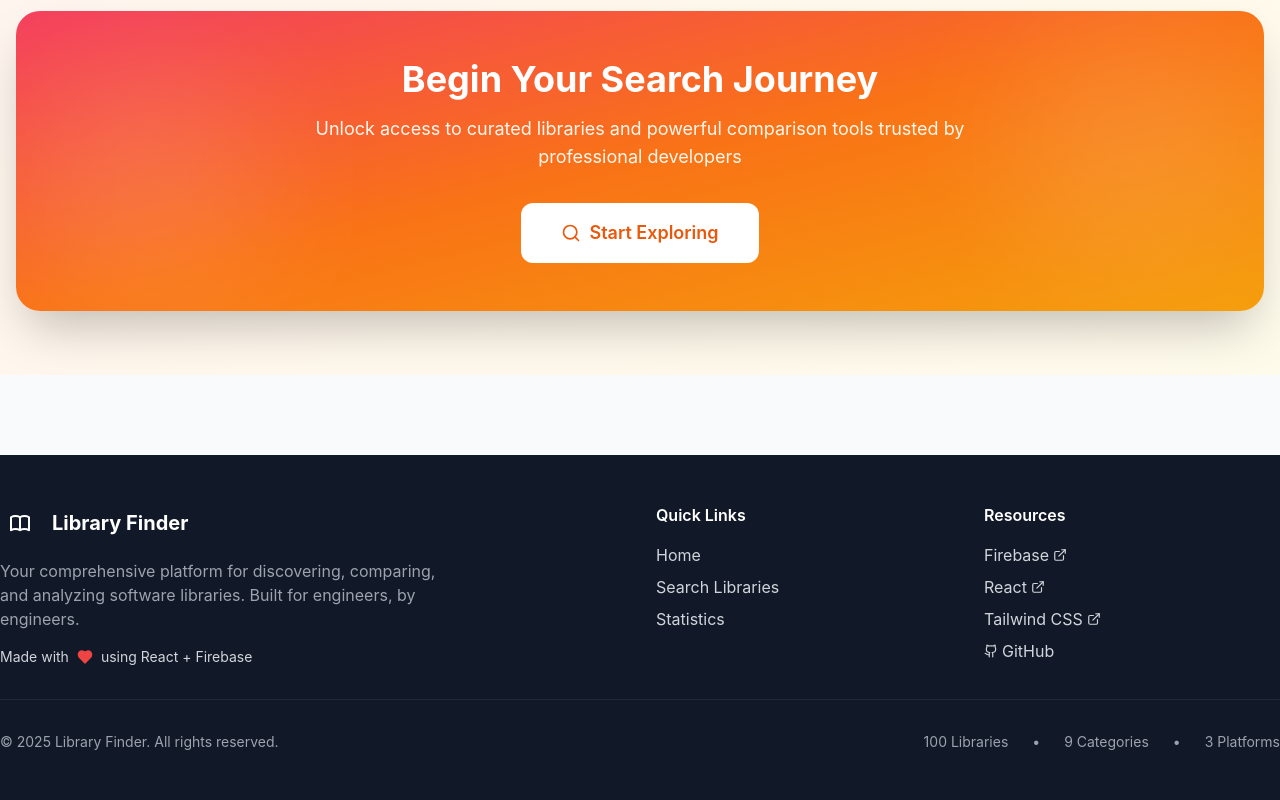
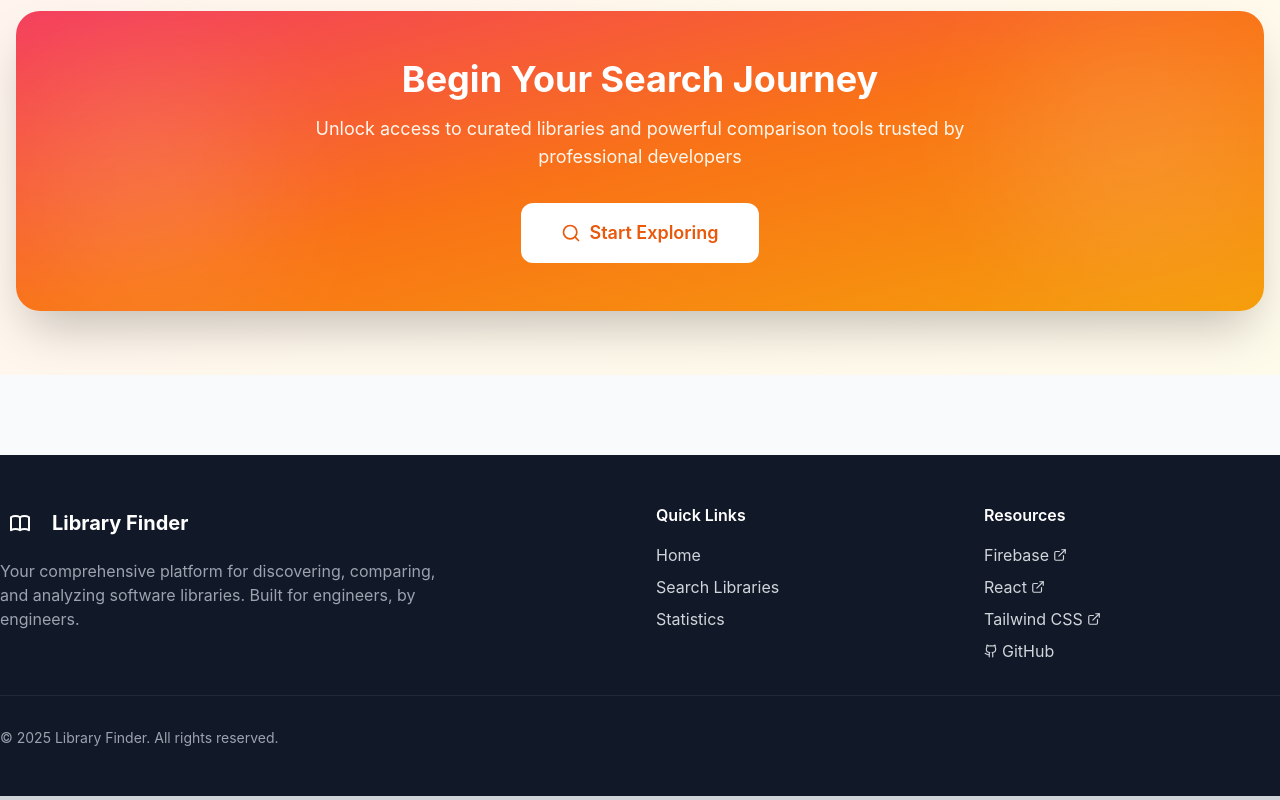
Before and after one commit to Codewithfarha/Capstone_Seng2025, a React (Create React App) app in the folder frontend/: page / in a window 1280 px wide. Shown: the part 830-1630 px from the top of the page. Built offline with nearby package versions, Linux system fonts and the light colour scheme; no server answers; sample sign-in values are in the browser's storage.

Commit message:
Made some changes

```diff
--- a/frontend/src/components/layout/Footer.jsx
+++ b/frontend/src/components/layout/Footer.jsx
@@ -34,9 +34,6 @@ const Footer = () => {
               libraries. Built for engineers, by engineers.
             </p>
             <div className="flex items-center gap-2 text-sm">
-              <span>Made with</span>
-              <Heart size={16} className="text-red-500 fill-red-500" />
-              <span>using React + Firebase</span>
             </div>
           </div>
 
@@ -121,11 +118,6 @@ const Footer = () => {
             © {currentYear} Library Finder. All rights reserved.
           </p>
           <div className="flex items-center gap-6 text-sm text-gray-400">
-            <span>100 Libraries</span>
-            <span>•</span>
-            <span>9 Categories</span>
-            <span>•</span>
-            <span>3 Platforms</span>
           </div>
         </div>
       </div>
```
